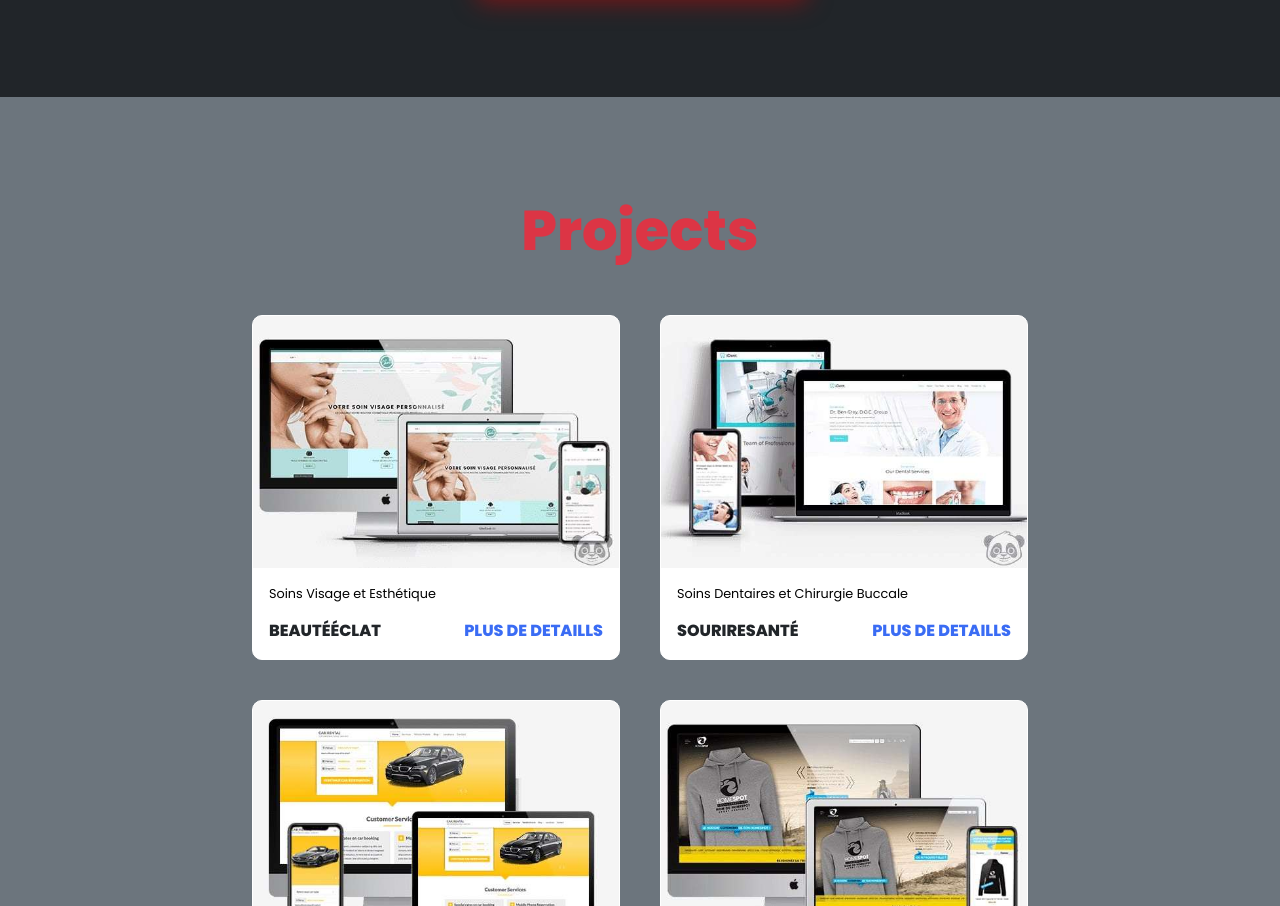
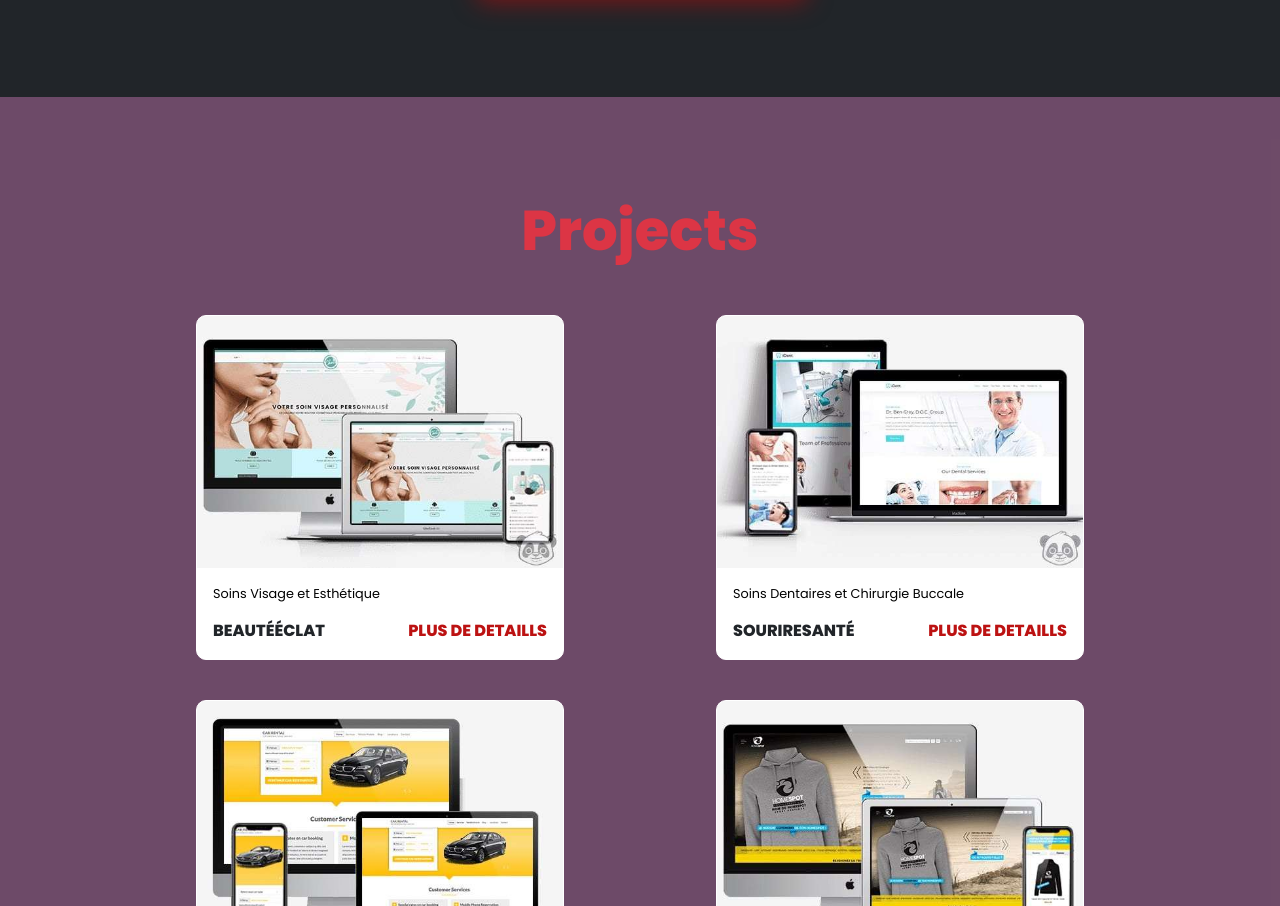
Before and after one commit to ilyass3434/ilyass, a plain HTML site: page index.html in a window 1280 px wide. Shown: the part 1894-2800 px from the top of the page. Drawn offline with nearby package versions, Linux system fonts and the light colour scheme.

Commit message:
Add files via upload

```diff
--- a/index.html
+++ b/index.html
@@ -15,7 +15,7 @@
         <a class="logo text-danger" href="#" >Ezzaouya</a>
         <nav class="navigation">
             <a href="#services">Services</a>
-            <a href="#projects">projects</a>
+            <a href="#projects">Projects</a>
             <a href="#Compétences">Compétences</a>
             <a href="#contact">Contact</a>
         </nav>
@@ -52,7 +52,7 @@
             </div>
         </div>
     </section>
-    <section class="projects bg-secondary" id="projects">
+    <section class="projects" id="projects">
         <h2 class="title  display-4 text-center text-danger">Projects</h2>
         <div class="content">
             <div class="project-card">
--- a/style.css
+++ b/style.css
@@ -141,18 +141,21 @@ font-weight: 700;
 
     letter-spacing: 1px;
 }
-
+.projects{
+    background-color: rgba(56, 8, 48, 0.73);
+}
 
 
 .projects .content{
     display: flex;
     flex-wrap: wrap;
-    justify-content: center;
+    justify-content: space-around;
     align-items: center;
     margin-top: 30px;
 }
 .projet .title{
     font-weight: 800;
+    color: #191b20;
 
 
 }
@@ -200,7 +203,7 @@ font-weight: 700;
 
 .more-details {
     text-decoration: none;
-    color: #3a6cf4;
+    color: #bc1212;
 }
 
 .more-details:hover {
```
